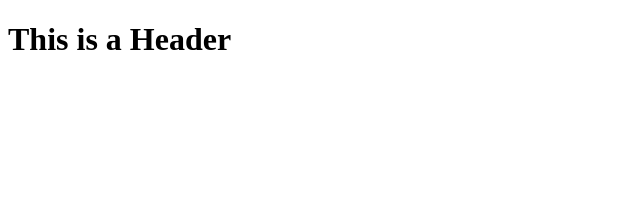
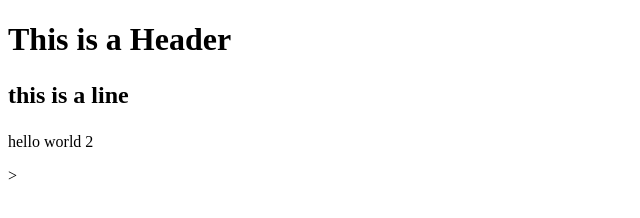
Before and after one commit to yhanafy/YungDevz, a plain HTML site: page index.html in a window 1280 px wide. Shown: the whole page, without its empty margins (0-640 px from the left). Drawn offline with Linux system fonts and the light colour scheme.

Commit message:
2nd test check-in

```diff
--- a/index.html
+++ b/index.html
@@ -4,5 +4,8 @@
 
     <body>
         <h1>This is a Header</h1>
+	<h2><p> this is a line </p></h2>
+	<p> hello world 2 </p>>
+
     </body>
 </html>
```
